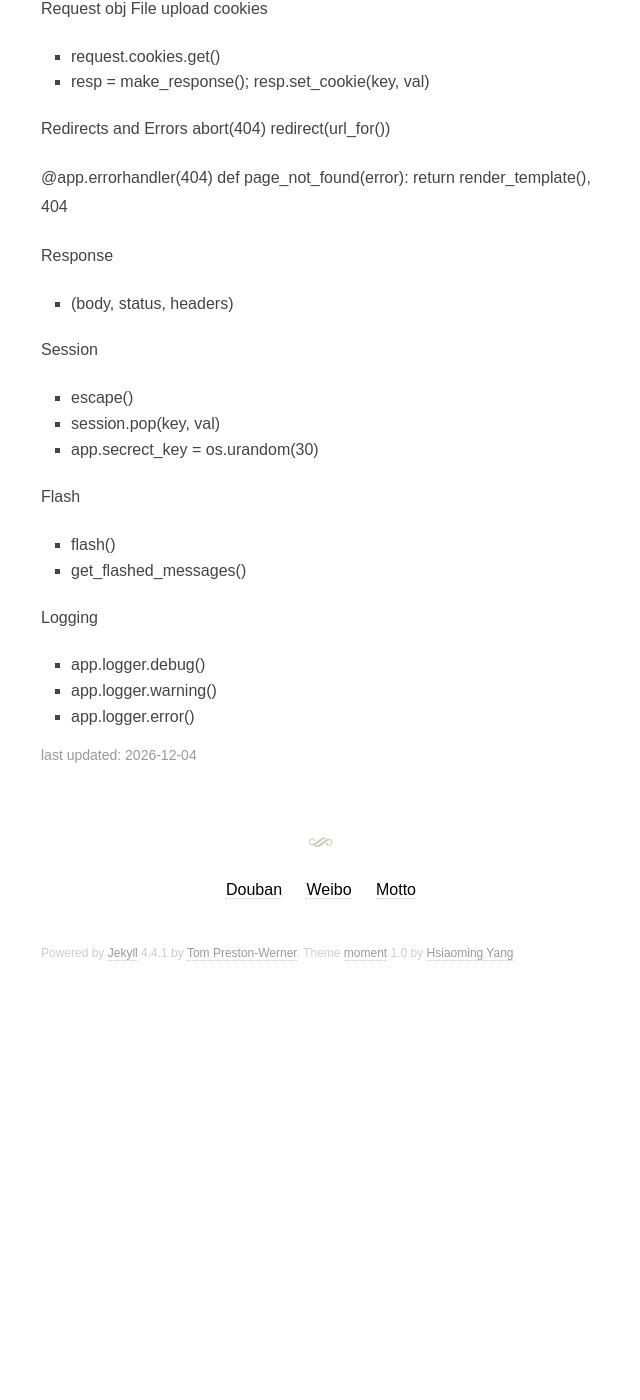
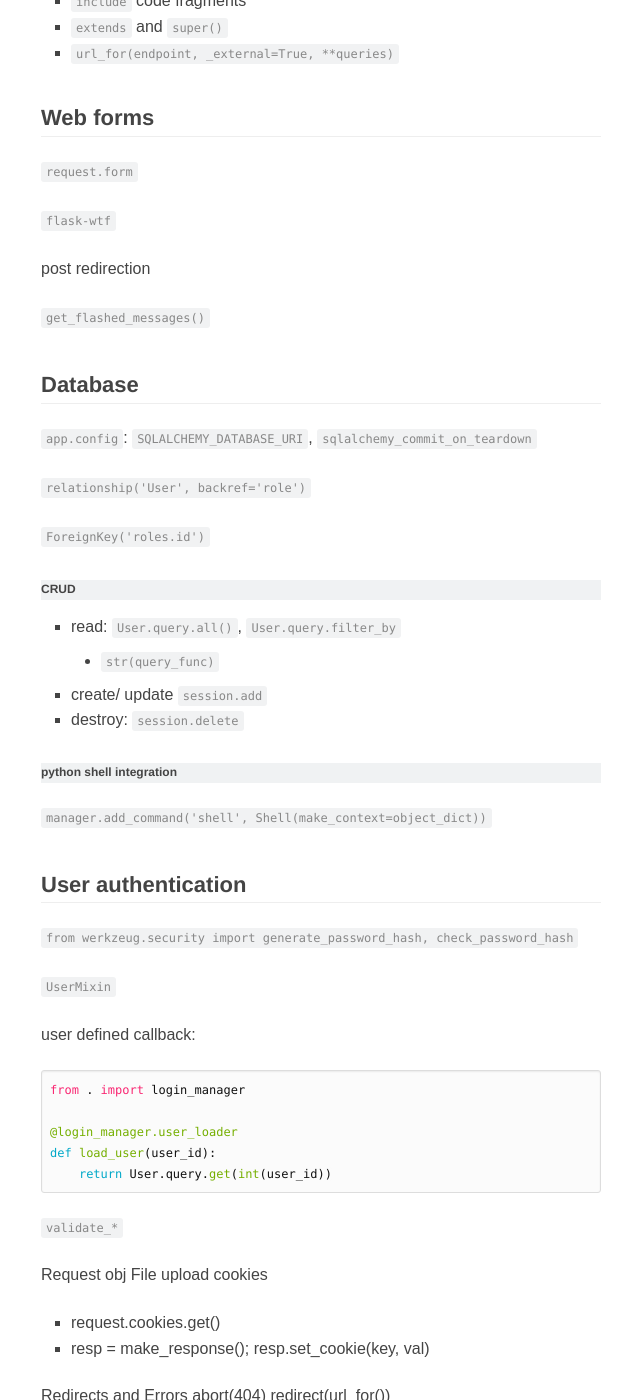
Before and after one commit to fanyange/fanyange.github.io, a Jekyll site: the page built from wiki/Flask.md, in a window 1280 px wide and 1400 px high, scrolled down 1705 px. Shown: the whole window, without its empty margins (319-959 px from the left). Built offline with Jekyll 4.4.1, drawn with Linux system fonts in a browser that asks for light colours; some web fonts are replaced; comment, search, counter and statistics services are not loaded; before the commit the page ends 2719 px from its top, so only the background shows below that; some of the changed text lies outside the part shown.

Commit message:
Add Network; Edit Flask, Modules, Python, SQL

````diff
--- a/wiki/Flask.md
+++ b/wiki/Flask.md
@@ -16,9 +16,13 @@ title: Flask
 
     or
 
-        app.add_url_rule()
+        app.add_url_rule(rule, endpoint, view_func)
+        app.add_url_rule('/user/<int:id>', 'user', user)
 
 * context
+
+  variables:
+
   - `current_app`
   - `g`
   - `request`
@@ -61,7 +65,51 @@ title: Flask
   - and you can import macros from other files: `\{\% import 'macro.html' as macros \%\}`
 - `include` code fragments
 - `extends` and `super()`
-- `url_for('func', _external=True, **queries)`
+- `url_for(endpoint, _external=True, **queries)`
+
+## Web forms
+`request.form`
+
+`flask-wtf`
+
+post redirection
+
+`get_flashed_messages()`
+
+## Database
+
+`app.config`: `SQLALCHEMY_DATABASE_URI`, `sqlalchemy_commit_on_teardown`
+
+`relationship('User', backref='role')`
+
+`ForeignKey('roles.id')`
+
+### CRUD
+
+- read: `User.query.all()`, `User.query.filter_by`
+  - `str(query_func)`
+- create/ update `session.add`
+- destroy: `session.delete`
+
+### python shell integration
+`manager.add_command('shell', Shell(make_context=object_dict))`
+
+## User authentication
+`from werkzeug.security import generate_password_hash, check_password_hash`
+
+`UserMixin`
+
+user defined callback:
+
+```python
+from . import login_manager
+
+@login_manager.user_loader
+def load_user(user_id):
+    return User.query.get(int(user_id))
+```
+
+`validate_*`
 
 Request obj
 File upload
````
Also changed, not shown: wiki/Modules.md (+4 -0 lines), wiki/Network.md (added, +18 -0 lines), wiki/Python.md (+1 -0 lines), wiki/SQL.md (+7 -0 lines), wiki/index.md (+1 -0 lines).
